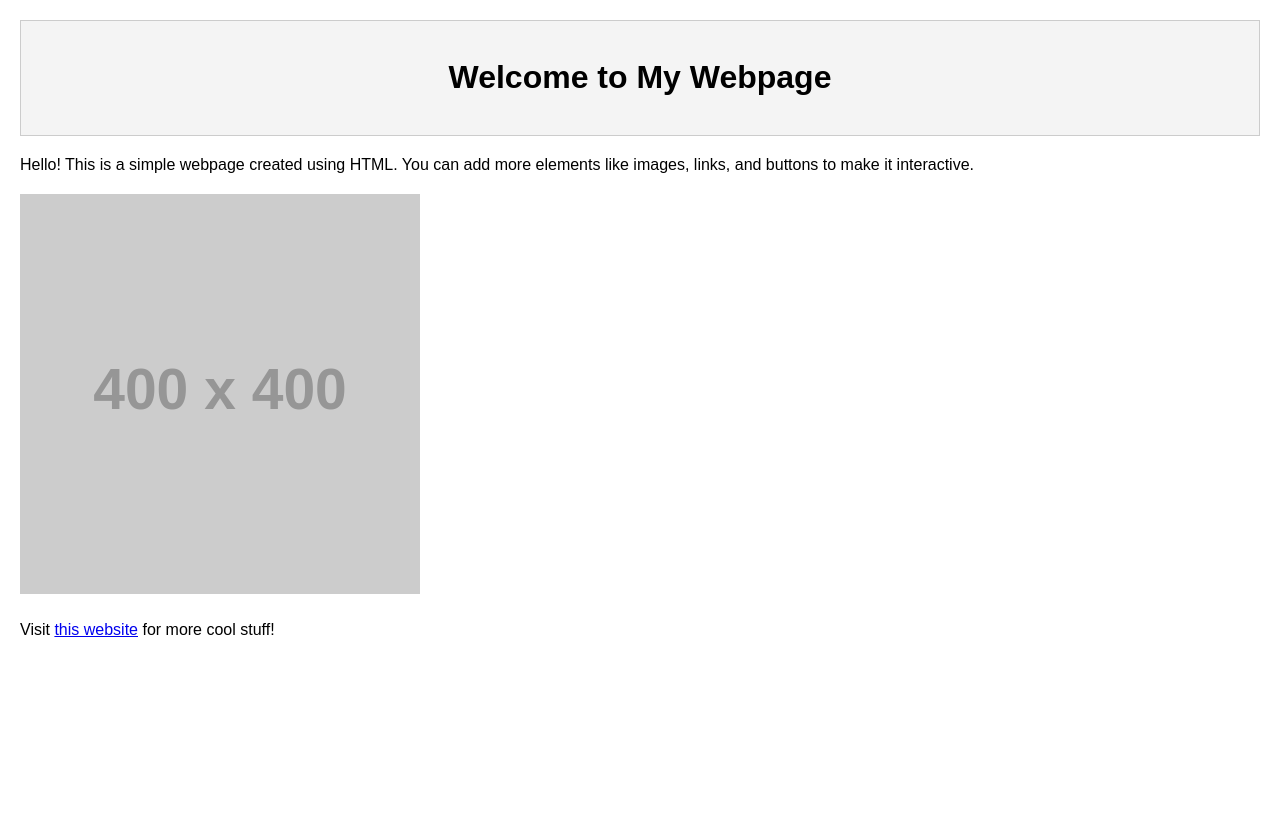
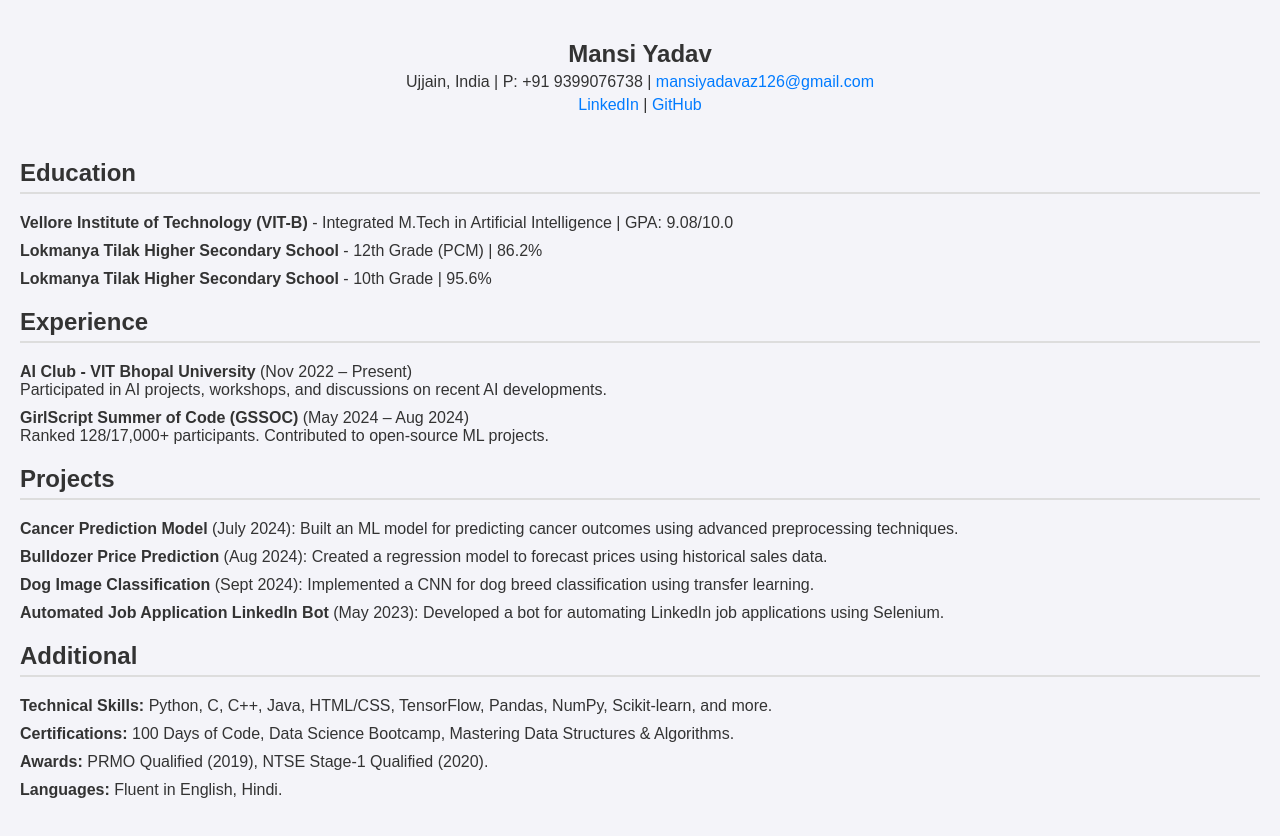
Before and after one commit to FreeSpirit11/foo-website, a plain HTML site: page index.html in a window 1280 px wide. Before the commit the page ends 800 px from the top, so only its background shows below. Drawn offline with Linux system fonts and the light colour scheme; placeholder pictures from the web are drawn by us.

Commit message:
Update index.html

```diff
--- a/index.html
+++ b/index.html
@@ -3,33 +3,91 @@
 <head>
     <meta charset="UTF-8">
     <meta name="viewport" content="width=device-width, initial-scale=1.0">
-    <title>My Simple Webpage</title>
+    <title>Mansi Yadav - Resume</title>
     <style>
         body {
             font-family: Arial, sans-serif;
-            margin: 20px;
-            line-height: 1.6;
+            margin: 0;
+            padding: 20px;
+            background-color: #f4f4f9;
+            color: #333;
         }
         header {
-            background-color: #f4f4f4;
-            padding: 10px 20px;
             text-align: center;
-            border: 1px solid #ccc;
+            padding: 20px 0;
         }
-        img {
-            max-width: 100%;
-            height: auto;
+        header h1 {
+            margin: 0;
+            font-size: 24px;
+        }
+        header p {
+            margin: 5px 0;
+        }
+        section {
+            margin-bottom: 20px;
+        }
+        h2 {
+            border-bottom: 2px solid #ddd;
+            padding-bottom: 5px;
+        }
+        ul {
+            list-style-type: none;
+            padding: 0;
+        }
+        ul li {
+            margin-bottom: 10px;
+        }
+        a {
+            color: #007BFF;
+            text-decoration: none;
+        }
+        a:hover {
+            text-decoration: underline;
         }
     </style>
 </head>
 <body>
     <header>
-        <h1>Welcome to My Webpage</h1>
+        <h1>Mansi Yadav</h1>
+        <p>Ujjain, India | P: +91 9399076738 | <a href="mailto:mansiyadavaz126@gmail.com">mansiyadavaz126@gmail.com</a></p>
+        <p><a href="https://www.linkedin.com/in/mansi-yadav-33738a250" target="_blank">LinkedIn</a> | <a href="https://github.com/FreeSpirit11" target="_blank">GitHub</a></p>
     </header>
+
     <section>
-        <p>Hello! This is a simple webpage created using HTML. You can add more elements like images, links, and buttons to make it interactive.</p>
-        <img src="https://via.placeholder.com/400" alt="Sample Image">
-        <p>Visit <a href="https://www.example.com" target="_blank">this website</a> for more cool stuff!</p>
+        <h2>Education</h2>
+        <ul>
+            <li><strong>Vellore Institute of Technology (VIT-B)</strong> - Integrated M.Tech in Artificial Intelligence | GPA: 9.08/10.0</li>
+            <li><strong>Lokmanya Tilak Higher Secondary School</strong> - 12th Grade (PCM) | 86.2%</li>
+            <li><strong>Lokmanya Tilak Higher Secondary School</strong> - 10th Grade | 95.6%</li>
+        </ul>
+    </section>
+
+    <section>
+        <h2>Experience</h2>
+        <ul>
+            <li><strong>AI Club - VIT Bhopal University</strong> (Nov 2022 – Present)<br>Participated in AI projects, workshops, and discussions on recent AI developments.</li>
+            <li><strong>GirlScript Summer of Code (GSSOC)</strong> (May 2024 – Aug 2024)<br>Ranked 128/17,000+ participants. Contributed to open-source ML projects.</li>
+        </ul>
+    </section>
+
+    <section>
+        <h2>Projects</h2>
+        <ul>
+            <li><strong>Cancer Prediction Model</strong> (July 2024): Built an ML model for predicting cancer outcomes using advanced preprocessing techniques.</li>
+            <li><strong>Bulldozer Price Prediction</strong> (Aug 2024): Created a regression model to forecast prices using historical sales data.</li>
+            <li><strong>Dog Image Classification</strong> (Sept 2024): Implemented a CNN for dog breed classification using transfer learning.</li>
+            <li><strong>Automated Job Application LinkedIn Bot</strong> (May 2023): Developed a bot for automating LinkedIn job applications using Selenium.</li>
+        </ul>
+    </section>
+
+    <section>
+        <h2>Additional</h2>
+        <ul>
+            <li><strong>Technical Skills:</strong> Python, C, C++, Java, HTML/CSS, TensorFlow, Pandas, NumPy, Scikit-learn, and more.</li>
+            <li><strong>Certifications:</strong> 100 Days of Code, Data Science Bootcamp, Mastering Data Structures & Algorithms.</li>
+            <li><strong>Awards:</strong> PRMO Qualified (2019), NTSE Stage-1 Qualified (2020).</li>
+            <li><strong>Languages:</strong> Fluent in English, Hindi.</li>
+        </ul>
     </section>
 </body>
 </html>
```
